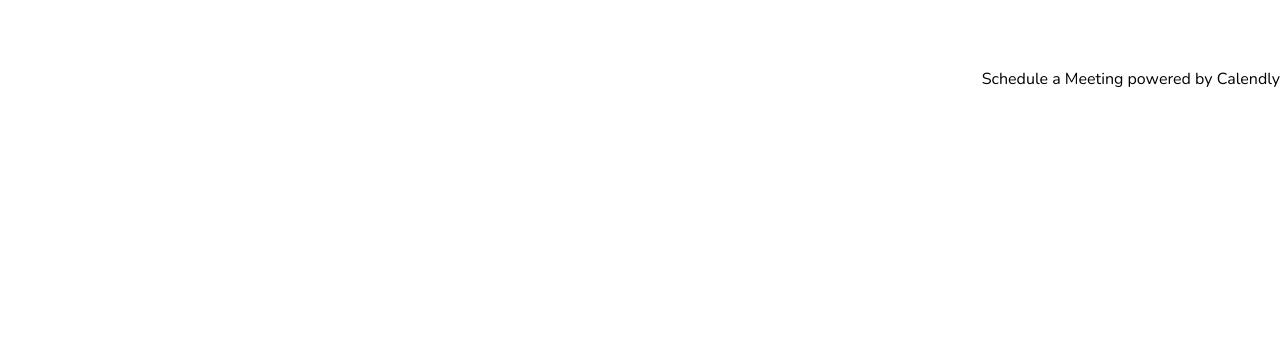
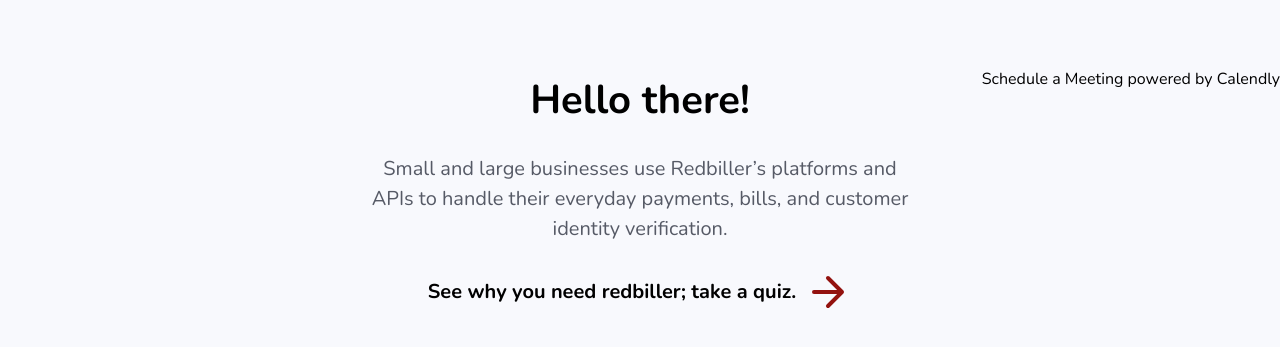
Before and after one commit to Philip-Nwabuwa/redbiller-clone-task, a Next.js app: page / in a window 1280 px wide. Shown: the part 709-1056 px from the top of the page. Before the commit the page ends 800 px from the top, so only its background shows below. Built offline with nearby package versions, Linux system fonts and the light colour scheme.

Commit message:
Chore: added Quiz section.

```diff
--- a/src/app/page.tsx
+++ b/src/app/page.tsx
@@ -1,5 +1,6 @@
 import Navbar from "@/components/common/Navbar";
 import Main from "@/components/module/home/Main";
+import Quiz from "@/components/module/home/Quiz";
 
 export default function Home() {
   return (
@@ -8,6 +9,7 @@
       <div className="pt-[77px]">
         <Main />
       </div>
+      <Quiz />
     </main>
   );
 }
--- /dev/null
+++ b/src/components/module/home/Quiz.tsx
@@ -0,0 +1,42 @@
+import Link from "next/link";
+
+const Quiz = () => {
+  return (
+    <section className="bg-[#f8f9fd] flex flex-col items-center justify-center lg:py-[120px] md:py-20 py-10">
+      <div className="max-w-[546px] w-full flex flex-col items-center justify-center">
+        <h2 className="mb-[1.5rem] text-[2.5rem] font-bold">Hello there!</h2>
+        <p className="text-center mb-[1.5rem] text-[1.25rem] text-[#565a66]">
+          Small and large businesses use Redbiller’s platforms and APIs to
+          handle their everyday payments, bills, and customer identity
+          verification.
+        </p>
+        <Link
+          className="flex items-center gap-2 text-[1.25rem] font-bold"
+          href={"https://redbiller.com/why-redbiller"}
+        >
+          See why you need redbiller; take a quiz.{" "}
+          <svg
+            width="48"
+            height="48"
+            viewBox="0 0 24 24"
+            fill="none"
+            xmlns="http://www.w3.org/2000/svg"
+            className="injected-svg icon bg-primary"
+            data-src="frontends/v3/assets/template/img/icons/interface/icon-arrow-right.svg"
+          >
+            <path
+              d="M12 5L19 12L12 19M5 12H18H5Z"
+              stroke="#93120F"
+              strokeWidth="2px"
+              strokeLinecap="round"
+              strokeLinejoin="round"
+              fill="none"
+            ></path>
+          </svg>
+        </Link>
+      </div>
+    </section>
+  );
+};
+
+export default Quiz;
```
